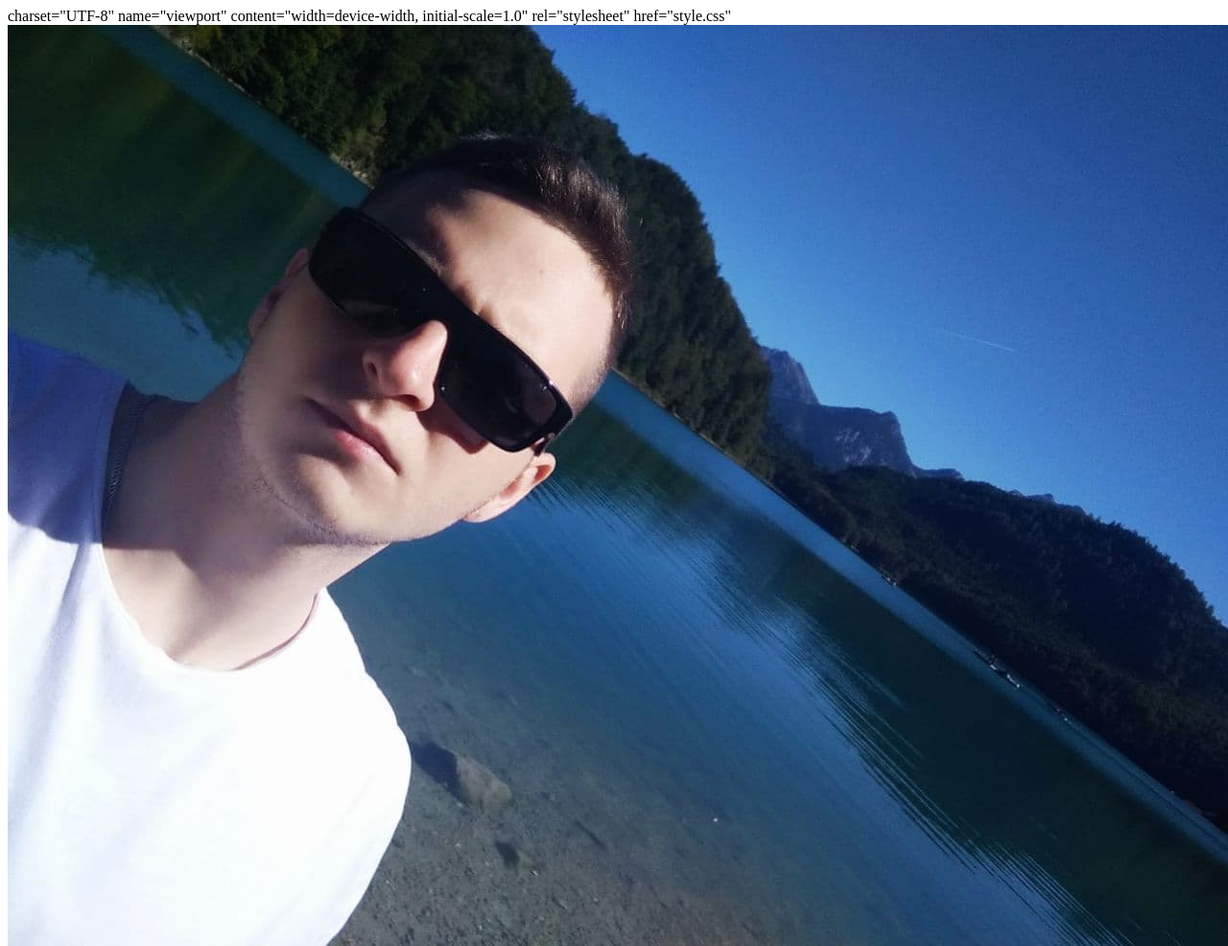
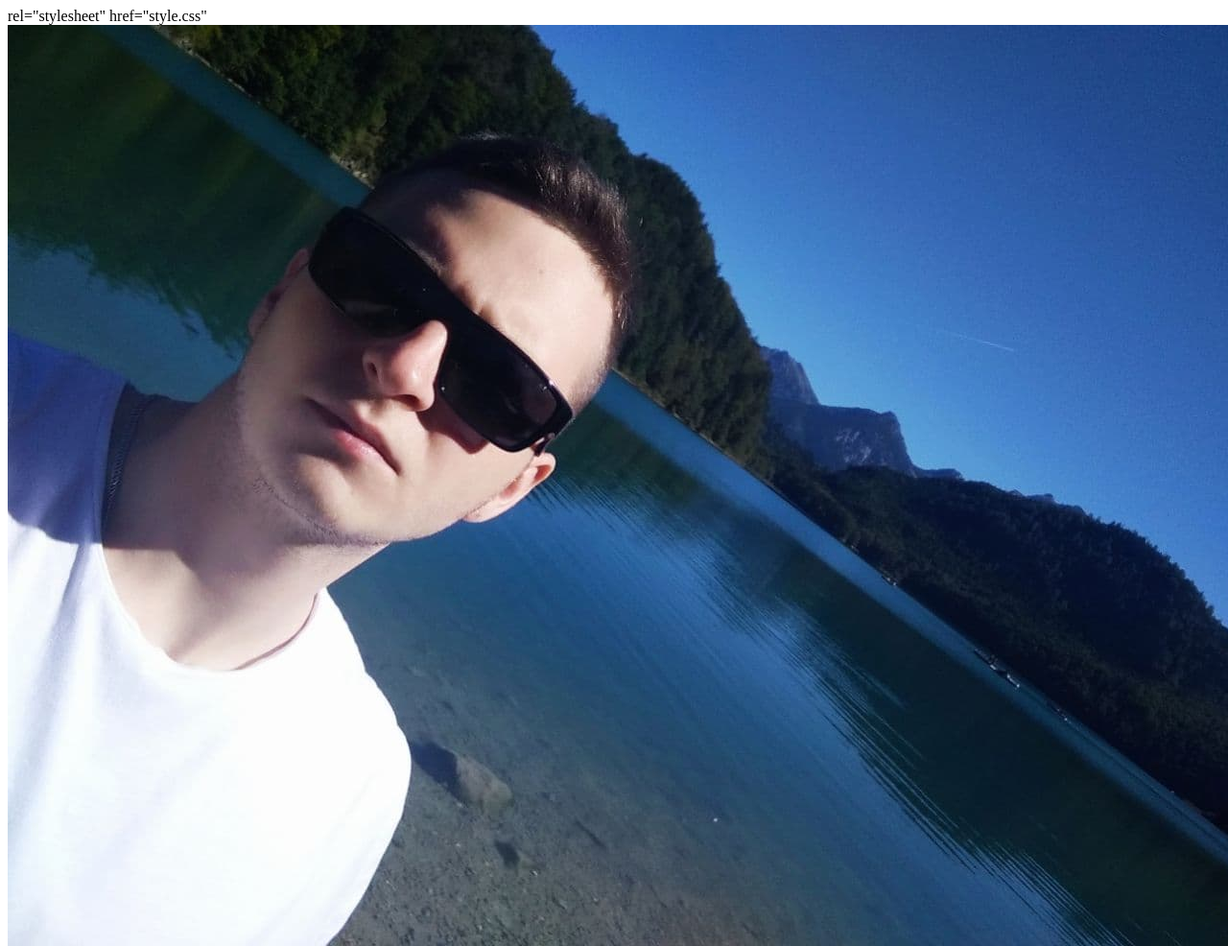
Before and after one commit to Trickster69/rsschool-cv, a plain HTML site: page index.html in a window 1280 px wide. Shown: the top 986 px of the page at 96% size. Drawn offline with Linux system fonts and the light colour scheme.

Commit message:
fix:add syntaxis changes in html

```diff
--- a/index.html
+++ b/index.html
@@ -2,8 +2,8 @@
 <html lang="en">
 
 <head>
-  <meta> charset="UTF-8" </meta>
-  <meta> name="viewport" content="width=device-width, initial-scale=1.0" </meta>
+  <!-- <meta> charset="UTF-8" </meta>
+  <meta> name="viewport" content="width=device-width, initial-scale=1.0" </meta> -->
   <link> rel="stylesheet" href="style.css" </link>
   <title>Document</title>
 </head>
```
